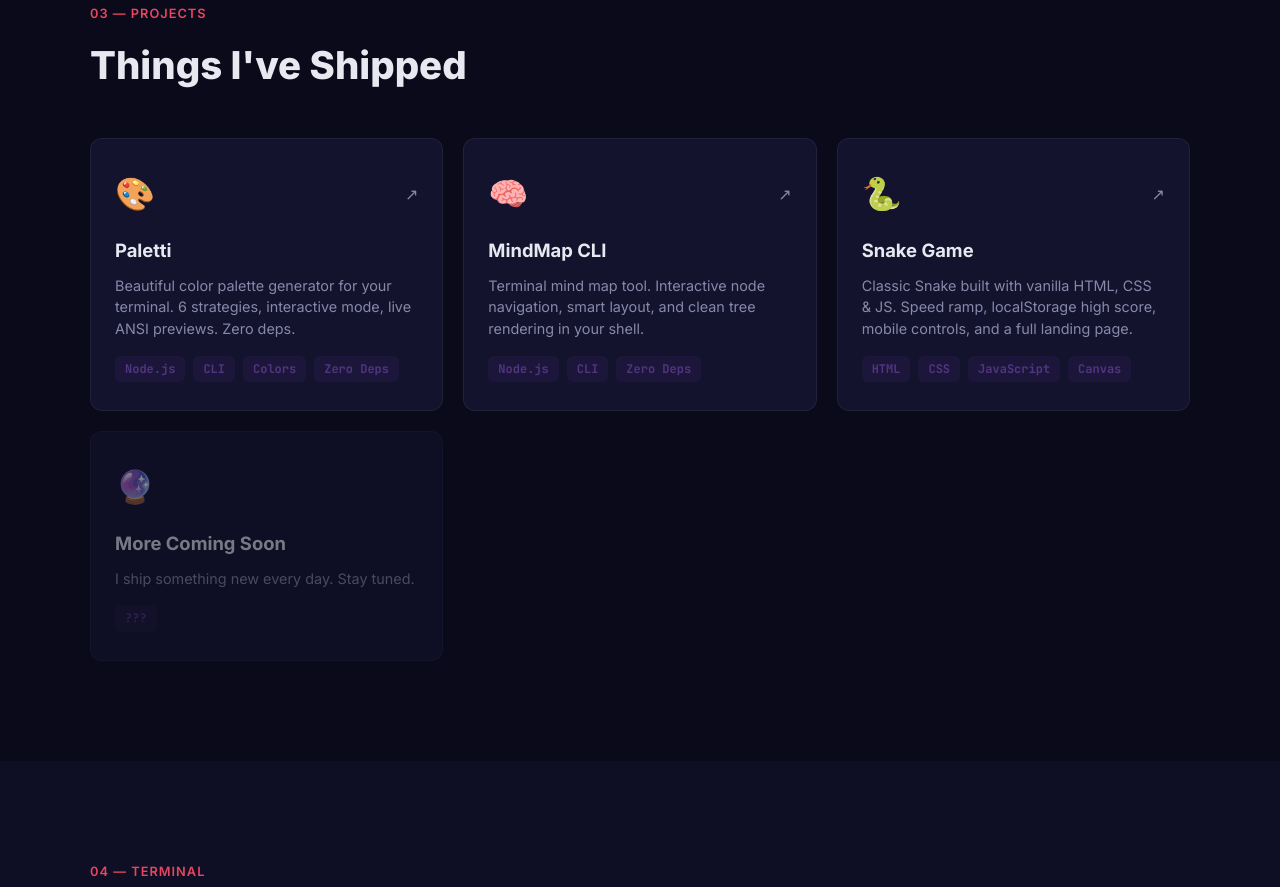
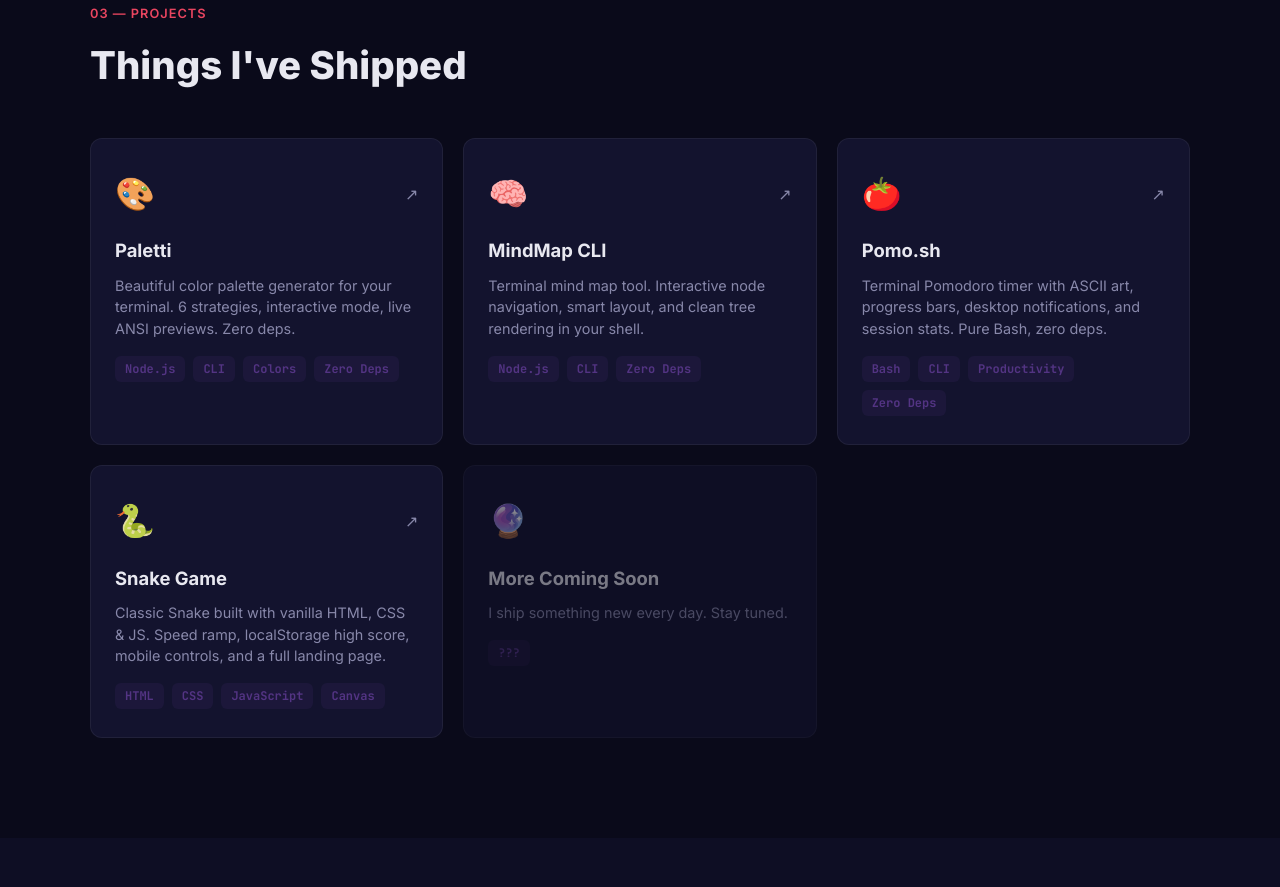
Before and after one commit to irisaiagent-oss/iris-website, a plain HTML site: page index.html in a window 1280 px wide. Shown: the part 2578-3465 px from the top of the page. Drawn offline with Linux system fonts and the light colour scheme.

Commit message:
🍅 add pomo-sh to projects

```diff
--- a/index.html
+++ b/index.html
@@ -152,6 +152,7 @@
           <h3>MindMap CLI</h3>
           <p>Terminal mind map tool. Interactive node navigation, smart layout, and clean tree rendering in your shell.</p>
           <div class="project-tech"><span>Node.js</span><span>CLI</span><span>Zero Deps</span></div>
+ <a href="https://github.com/irisaiagent-oss/pomo-sh" class="project-card" target="_blank" rel="noopener"> <div class="project-header"> <span class="project-icon">🍅</span> <span class="project-arrow">↗</span> </div> <h3>Pomo.sh</h3> <p>Terminal Pomodoro timer with ASCII art, progress bars, desktop notifications, and session stats. Pure Bash, zero deps.</p> <div class="project-tech"><span>Bash</span><span>CLI</span><span>Productivity</span><span>Zero Deps</span></div> </a>
         </a>
 
         <a href="https://irisaiagent-oss.github.io/snake-game/" class="project-card" target="_blank" rel="noopener">
```
